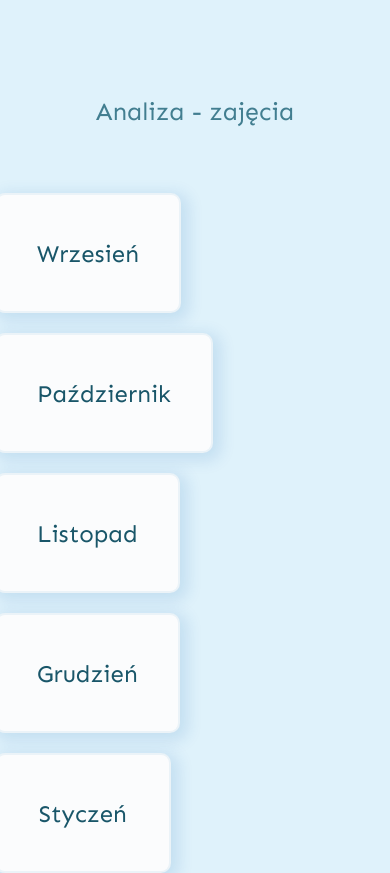
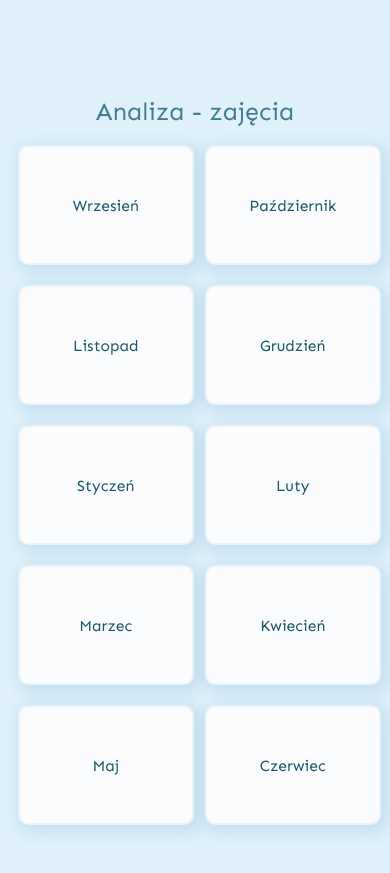
Before and after one commit to Web-Korki/Web-Korki, a React (Create React App) app in the folder app/: page /lecture_analysis in a window 390 px wide. Shown: the top 873 px of the page. After the commit the page ends 844 px from the top, so only its background shows below. Built offline with nearby package versions, Linux system fonts and the light colour scheme.

Commit message:
#4_lectureAnalysis-fix-mobile-styles for mobile

```diff
--- a/app/src/core/lectureAnalysis/containers/LectureAnalysis.jsx
+++ b/app/src/core/lectureAnalysis/containers/LectureAnalysis.jsx
@@ -11,43 +11,43 @@ export const LectureAnalysis = () => {
 							<h1>Analiza - zajęcia</h1>
 						</div>
 					</div>
-					<div className='row mt-5 m-md-2'>
-						<div className='col-lg-3 col-md-6 col-sm-12 p-0'>
+					<div className='row mt-md-5 mx-2'>
+						<div className='col-lg-3 col-6 p-0'>
 							<StyledBoxLectureAnalysis>Wrzesień</StyledBoxLectureAnalysis>
 						</div>
-						<div className='col-lg-3 col-md-6 col-sm-12 p-0'>
+						<div className='col-lg-3 col-6 p-0'>
 							<StyledBoxLectureAnalysis>Październik</StyledBoxLectureAnalysis>
 						</div>
-						<div className='col-lg-3 col-md-6 col-sm-12 p-0'>
+						<div className='col-lg-3 col-6 p-0'>
 							<StyledBoxLectureAnalysis>Listopad</StyledBoxLectureAnalysis>
 						</div>
-						<div className='col-lg-3 col-md-6 col-sm-12 p-0'>
+						<div className='col-lg-3 col-6 p-0'>
 							<StyledBoxLectureAnalysis>Grudzień</StyledBoxLectureAnalysis>
 						</div>
 					</div>
-					<div className='row m-md-2'>
-						<div className='col-lg-3 col-md-6 col-sm-12 p-0'>
+					<div className='row mx-2'>
+						<div className='col-lg-3 col-6 p-0'>
 							<StyledBoxLectureAnalysis>Styczeń</StyledBoxLectureAnalysis>
 						</div>
-						<div className='col-lg-3 col-md-6 col-sm-12 p-0'>
+						<div className='col-lg-3 col-6 p-0'>
 							<StyledBoxLectureAnalysis>Luty</StyledBoxLectureAnalysis>
 						</div>
-						<div className='col-lg-3 col-md-6 col-sm-12 p-0'>
+						<div className='col-lg-3 col-6 p-0'>
 							<StyledBoxLectureAnalysis>Marzec</StyledBoxLectureAnalysis>
 						</div>
-						<div className='col-lg-3 col-md-6 col-sm-12 p-0'>
+						<div className='col-lg-3 col-6 p-0'>
 							<StyledBoxLectureAnalysis>Kwiecień</StyledBoxLectureAnalysis>
 						</div>
 					</div>
-					<div className='row m-md-2'>
-						<div className='col-lg-3 col-md-0 col-sm-12 p-0'></div>
-						<div className='col-lg-3 col-md-6 col-sm-12 p-0'>
+					<div className='row mx-2'>
+						<div className='col-lg-3 col-0 p-0'></div>
+						<div className='col-lg-3 col-6 p-0'>
 							<StyledBoxLectureAnalysis>Maj</StyledBoxLectureAnalysis>
 						</div>
-						<div className='col-lg-3 col-md-6 col-sm-12 p-0'>
+						<div className='col-lg-3 col-6 p-0'>
 							<StyledBoxLectureAnalysis>Czerwiec</StyledBoxLectureAnalysis>
 						</div>
-						<div className='col-lg-3 col-md-0 col-sm-12 p-0'></div>
+						<div className='col-lg-3 col-0 p-0'></div>
 					</div>
 				</div>
 			</div>
--- a/app/src/core/lectureAnalysis/styledComponents/StyledBoxLectureAnalysis.js
+++ b/app/src/core/lectureAnalysis/styledComponents/StyledBoxLectureAnalysis.js
@@ -1,11 +1,11 @@
 import styled from 'styled-components';
 
 const StyledBoxLectureAnalysis = styled.button`
-	padding: 40px;
+	/* padding: 40px; */
 	box-sizing: border-box;
 	min-width: 240px;
 	min-height: 120px;
-	font-size: 24px;
+	font-size: clamp(15px, 24px, 4vw);
 	line-height: 29px;
 	margin: 10px;
 	background: #fbfcfd;
@@ -25,6 +25,11 @@ const StyledBoxLectureAnalysis = styled.button`
 		align-content: center;
 		justify-content: center;
 	}
+
+	@media (max-width: 576px) {
+		width: 168px;
+		height: 50px;
+	}
 `;
 
 export default StyledBoxLectureAnalysis;
```
